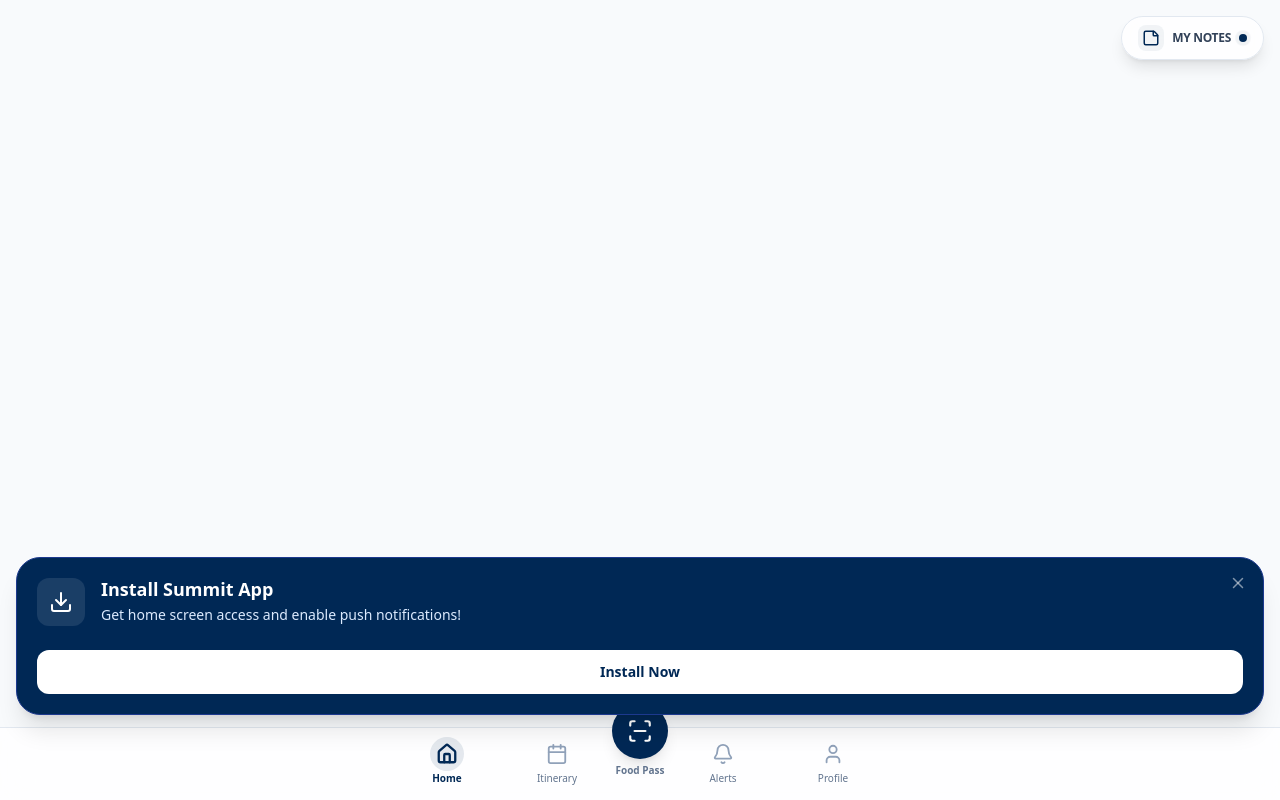
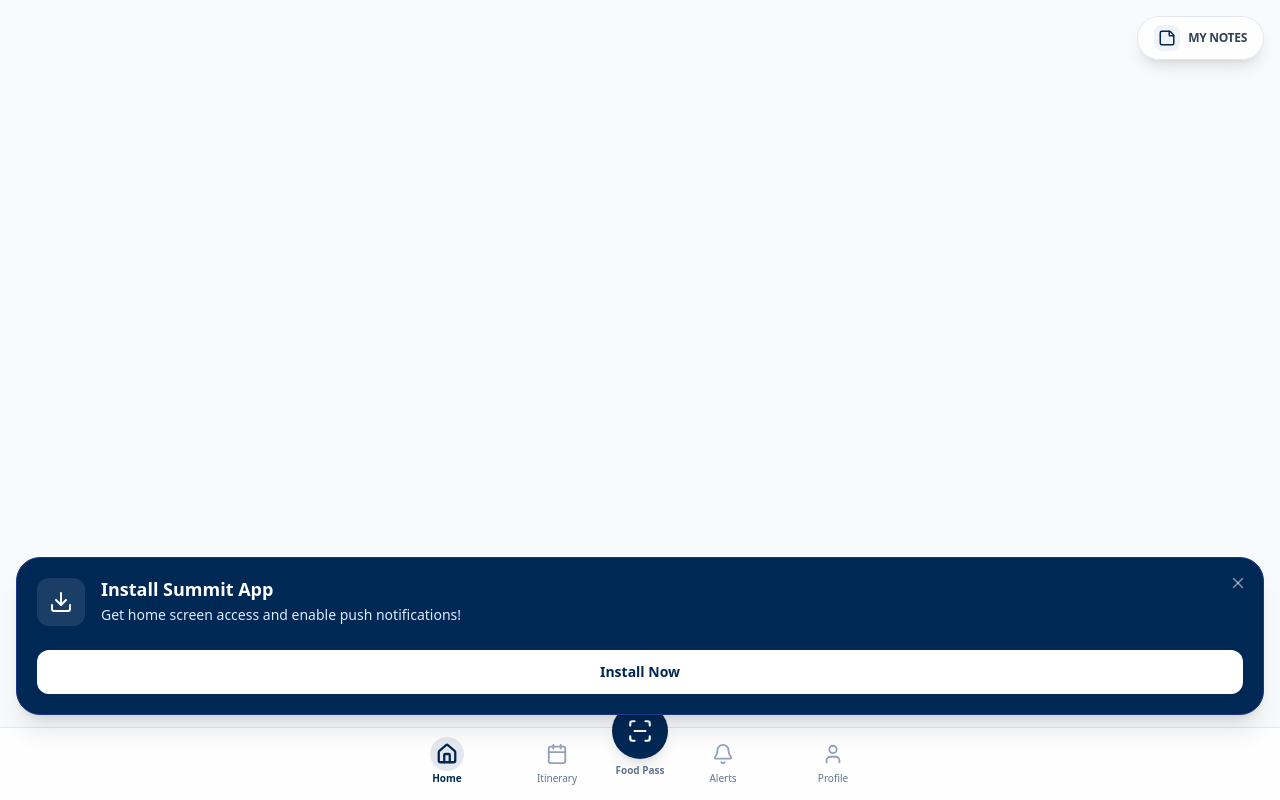
Before and after one commit to TheSummitApp/participant, a Next.js app: page / in a window 1280 px wide. Built offline with nearby package versions, Linux system fonts and the light colour scheme; no server answers; sample sign-in values are in the browser's storage.

Commit message:
fix(ui): remove pulsing ping indicator from FloatingNotes button

```diff
--- a/src/components/FloatingNotes.tsx
+++ b/src/components/FloatingNotes.tsx
@@ -37,14 +37,6 @@ export default function FloatingNotes() {
                     <StickyNote size={18} strokeWidth={isActive ? 2.5 : 2} />
                 </div>
                 <span className="text-xs font-bold tracking-tight uppercase">My Notes</span>
-
-                {/* Visual pulse indicator when in active session */}
-                {!isActive && (
-                    <span className="relative flex h-2 w-2">
-                        <span className="animate-ping absolute inline-flex h-full w-full rounded-full bg-primary opacity-75"></span>
-                        <span className="relative inline-flex rounded-full h-2 w-2 bg-primary"></span>
-                    </span>
-                )}
             </Link>
         </div>
     );
```
